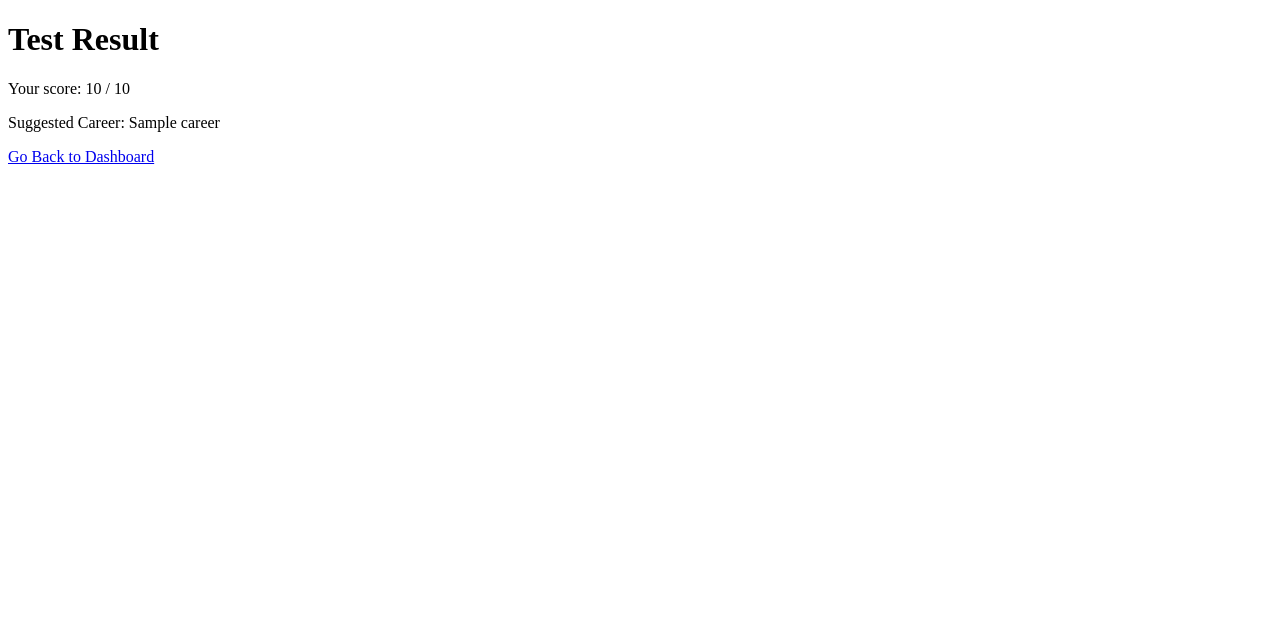
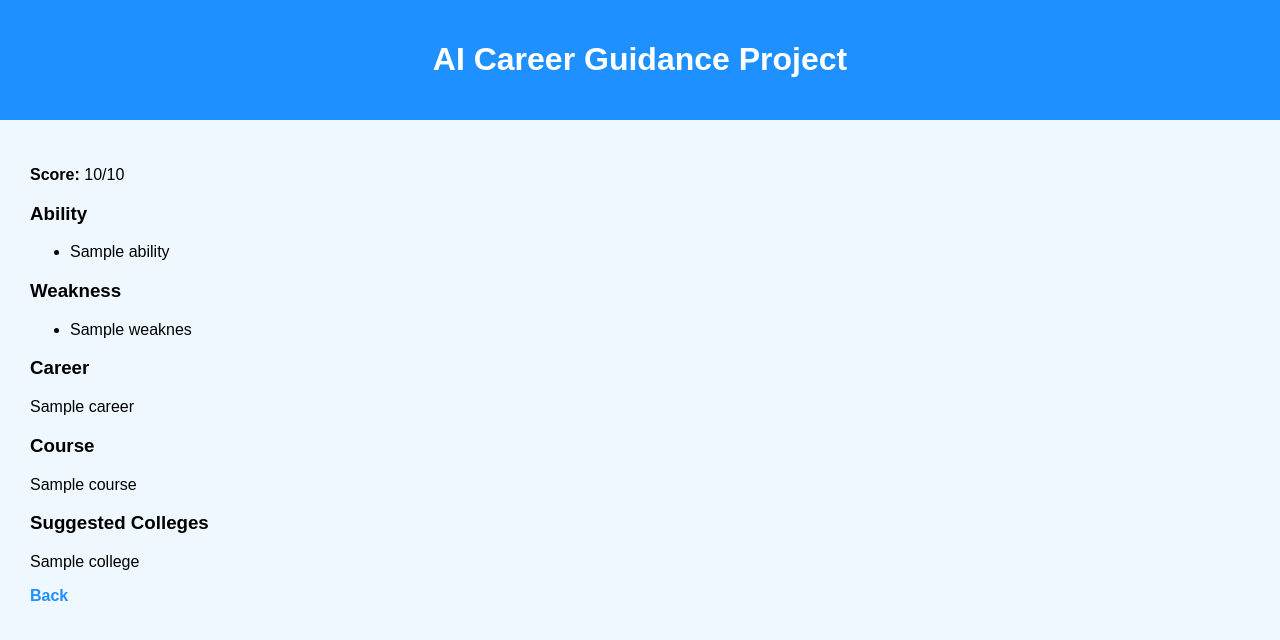
Before and after one commit to priyuuu-0906/AI-Career-Guidance-System, a Flask app: template templates/result.html in a window 1280 px wide. Shown: the top 640 px of the page. Run offline with Flask 3, Linux system fonts and the light colour scheme; the template is opened without the code that fills it: most values are stand-ins (such as "Sample title", 1, 10 or a date in 2020).

Commit message:
Enhance result.html with styling and detailed output
Added CSS link and enhanced result display with detailed sections for abilities, weaknesses, courses, and suggested colleges.

Signed-off-by: Priyadharshini Suresh  <priyadharshinivijaya0906@gmail.com>

```diff
--- a/templates/result.html
+++ b/templates/result.html
@@ -1,12 +1,40 @@
 <!DOCTYPE html>
 <html>
 <head>
-    <title>Result</title>
+<link rel="stylesheet" href="{{ url_for('static', filename='style.css') }}">
 </head>
 <body>
-    <h1>Test Result</h1>
-    <p>Your score: {{score}} / 10</p>
-    <p>Suggested Career: {{career}}</p>
-    <a href="/dashboard">Go Back to Dashboard</a>
+
+<header><h1>AI Career Guidance Project</h1></header>
+
+<main>
+<p><b>Score:</b> {{ score }}/10</p>
+
+<h3>Ability</h3>
+<ul>
+{% for a in ability %}
+<li>{{ a }}</li>
+{% endfor %}
+</ul>
+
+<h3>Weakness</h3>
+<ul>
+{% for w in weakness %}
+<li>{{ w }}</li>
+{% endfor %}
+</ul>
+
+<h3>Career</h3>
+<p>{{ career }}</p>
+
+<h3>Course</h3>
+<p>{{ course }}</p>
+
+<h3>Suggested Colleges</h3>
+<p>{{ college }}</p>
+
+<a href="/dashboard">Back</a>
+</main>
+
 </body>
 </html>
```
